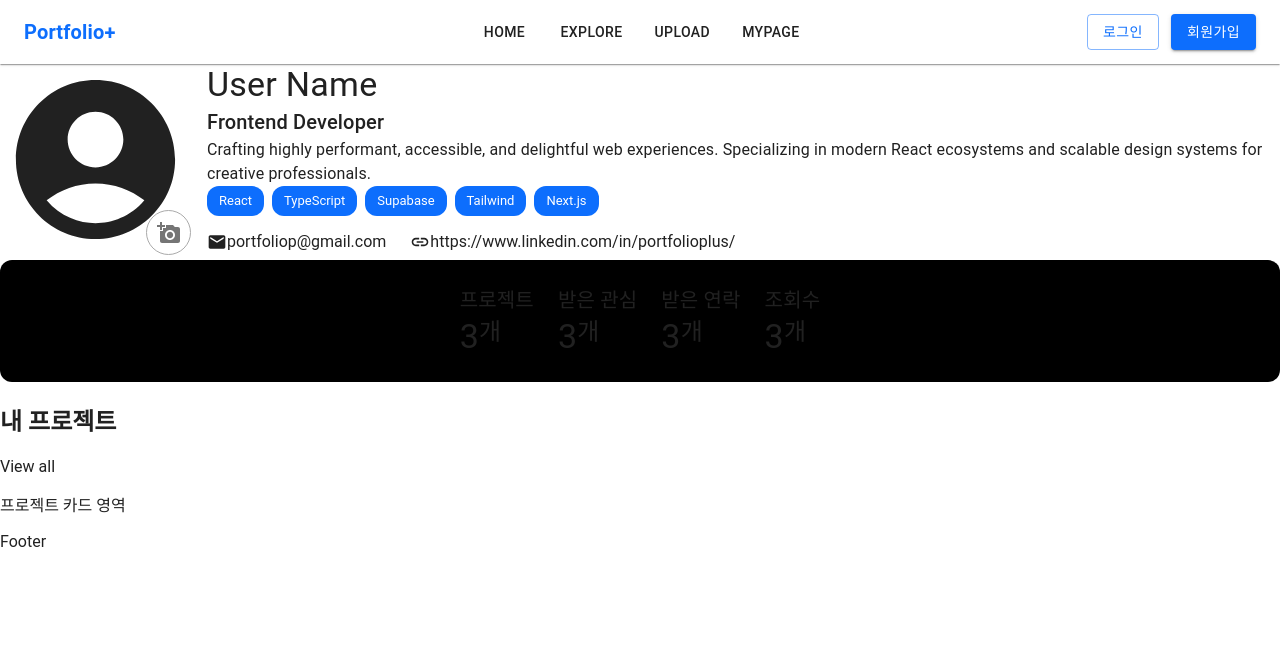
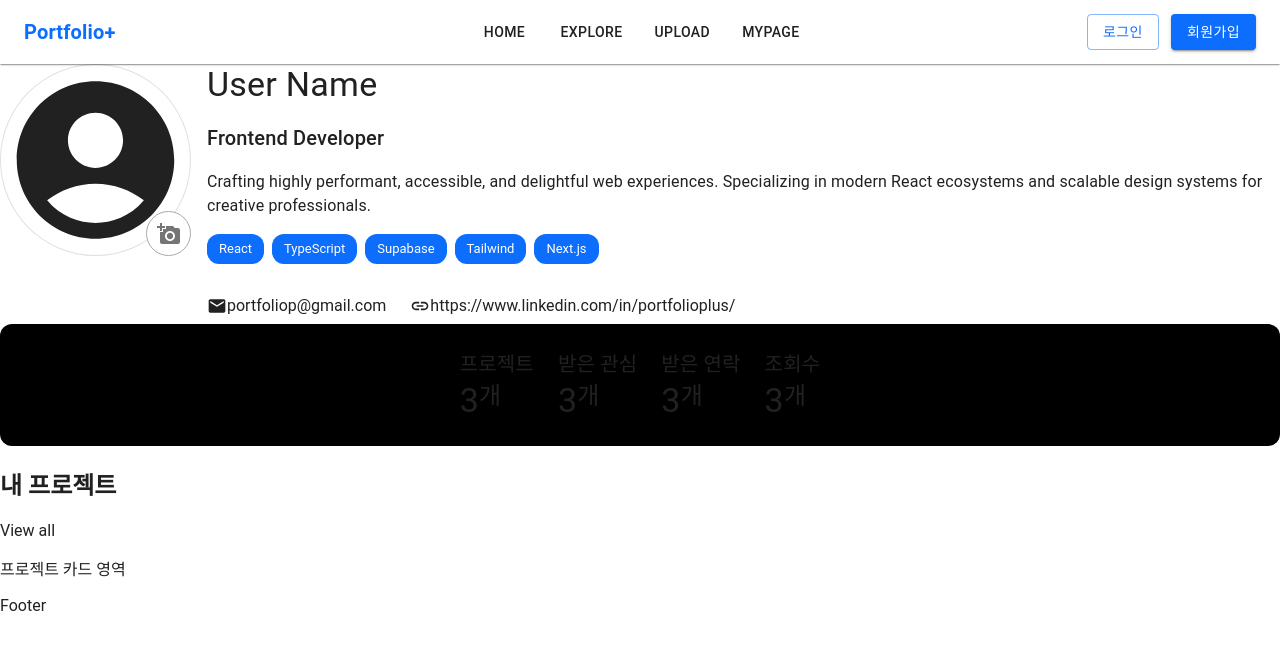
Before and after one commit to raspbsb/EST_FE_13_3rd_Project, a React (Vite) app in the folder app/: page /profiles/1 in a window 1280 px wide. Shown: the top 650 px of the page. Built offline with nearby package versions, Linux system fonts and the light colour scheme.

Commit message:
style: Update BookmarkCard and ProfileHeader components for improved layout and styling

```diff
--- a/app/src/components/mypage/BookmarkCard.jsx
+++ b/app/src/components/mypage/BookmarkCard.jsx
@@ -10,15 +10,16 @@ export default function BookmarkCard({ title, total, handleClick }) {
     <ListItem>
       <ListItemButton onClick={handleClick}>
         <Box
+          component='img'
+          src={''}
+          alt='최근 북마크 한 프로젝트 썸네일'
           sx={{
-            width: `100%`,
+            maxWidth: `262px`,
             height: `100%`,
             borderRadius: 2,
-            overflow: 'hidden',
+            objectFit: 'cover',
           }}
-        >
-          {/* <img src='{}' alt='{}' /> */}
-        </Box>
+        ></Box>
         <ListItemText
           sx={{
             width: `100%`,
--- a/app/src/components/mypage/ProfileHeader.jsx
+++ b/app/src/components/mypage/ProfileHeader.jsx
@@ -43,8 +43,9 @@ export default function ProfileHeader({ mode }) {
       {/* 프로필 이미지 업로드 */}
       <Box
         sx={{
+          width: '191px',
+          height: '192px',
           position: 'relative',
-          height: '191px',
         }}
       >
         {image ? (
@@ -53,18 +54,20 @@ export default function ProfileHeader({ mode }) {
             src={''}
             alt='프로필 이미지'
             sx={{
-              width: 191,
-              height: '191',
-              borderRadius: 9999,
-              border: '1px solid #aaa', //색상 나중에 수정
+              width: '191px',
+              height: '192px',
+              borderRadius: '50%',
+              border: '1px solid #e0e0e0',
               objectFit: 'cover',
             }}
           />
         ) : (
           <AccountCircleIcon
             sx={{
-              width: 191,
-              height: 191,
+              width: '191px',
+              height: '192px',
+              borderRadius: '50%',
+              border: '1px solid #e0e0e0',
             }}
           />
         )}
@@ -89,7 +92,7 @@ export default function ProfileHeader({ mode }) {
       </Box>
 
       {/* 프로필 info */}
-      <Box>
+      <Box sx={{ display: 'flex', flexDirection: 'column', gap: 2 }}>
         <Box sx={{ display: 'flex', gap: 2 }}>
           <Text variant='h4' fontWeight={700}>
             User Name
@@ -124,13 +127,13 @@ export default function ProfileHeader({ mode }) {
 
         {/* 컨택 URL */}
         <List sx={{ display: 'inline-flex', paddingTop: 2, gap: 3 }}>
-          <ListItem sx={{ padding: 0 }}>
+          <ListItem sx={{ padding: 0, width: 'auto' }}>
             <EmailIcon fontSize='small' />
             <Text component={'a'} href={null} variant='Subtitle1'>
               portfoliop@gmail.com
             </Text>
           </ListItem>
-          <ListItem sx={{ padding: 0 }}>
+          <ListItem sx={{ padding: 0, width: 'auto' }}>
             <LinkIcon fontSize='small' />
             <Text component={'a'} href={null} variant='Subtitle1'>
               https://www.linkedin.com/in/portfolioplus/
--- a/app/src/pages/Profile.jsx
+++ b/app/src/pages/Profile.jsx
@@ -4,6 +4,8 @@ import ActivityStats from '../components/mypage/ActivityStats';
 import MyProjects from '../components/mypage/MyProjects';
 import BookmarkSection from '../components/mypage/BookmarkSection';
 import ContactSection from '../components/mypage/ContactSection';
+
+import Container from '@mui/material/Container';
 
 export default function Profile({ mode }) {
   return (
@@ -18,10 +20,10 @@ export default function Profile({ mode }) {
         <MyProjects />
 
         {mode === 'mypage' && (
-          <>
+          <Container sx={{ display: 'flex', gap: 3, justifyContent: 'center' }}>
             <BookmarkSection />
             <ContactSection />
-          </>
+          </Container>
         )}
       </main>
     </>
```
